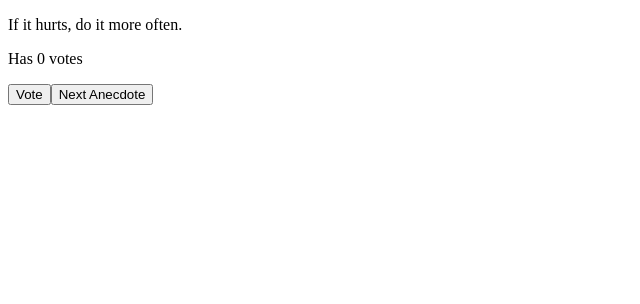
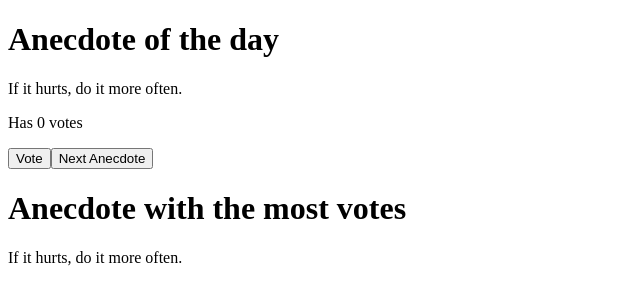
Before and after one commit to JohnBadri/fos-part1, a React (Vite) app: page / in a window 1280 px wide. Shown: the top 304 px of the page, without its empty margins (0-640 px from the left). Built offline with nearby package versions, Linux system fonts and the light colour scheme.

Commit message:
Completed Part 1 - Exercise 1.14

```diff
--- a/src/App.jsx
+++ b/src/App.jsx
@@ -60,15 +60,35 @@ const App = () => {
     setAnecdotes(updatedAnecdotes);
   };
 
+  const highestAnecdoate = () => {
+    const updatedAnecdotes = { ...anecdotes };
+    const anecdote = updatedAnecdotes.sort((a, b) => a - b);
+    const highestNumber = anecdote[anecdote.length - 1];
+    return highestNumber.anecdote;
+  };
+
+  const highestAnecdote = () => {
+    const anecdoteArray = Object.values(anecdotes);
+
+    const highestNumber = anecdoteArray.reduce((max, current) => {
+      return current.points > max.points ? current : max;
+    }, anecdoteArray[0]);
+
+    return highestNumber.anecdote;
+  };
+
   const displayAnecdote = anecdotes[selected].anecdote;
   const points = anecdotes[selected].points;
 
   return (
     <div>
+      <h1>Anecdote of the day</h1>
       <p>{displayAnecdote}</p>
       <p>Has {points} votes</p>
       <Button onClick={voteForAnecdote} quote={'Vote'} />
       <Button onClick={selectQuote} quote={'Next Anecdote'} />
+      <h1>Anecdote with the most votes</h1>
+      <p>{highestAnecdote()}</p>
     </div>
   );
 };
```
